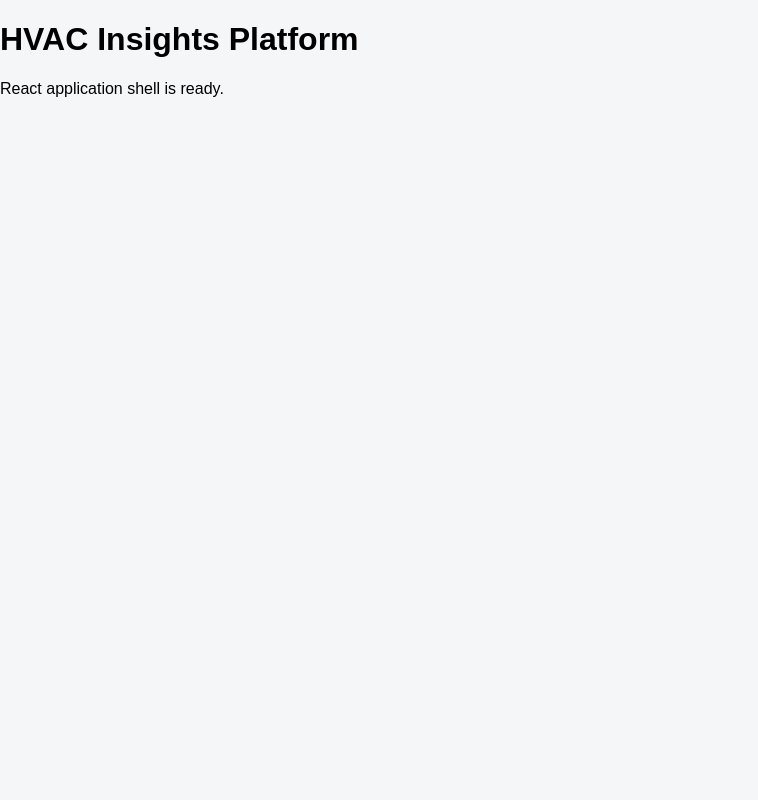
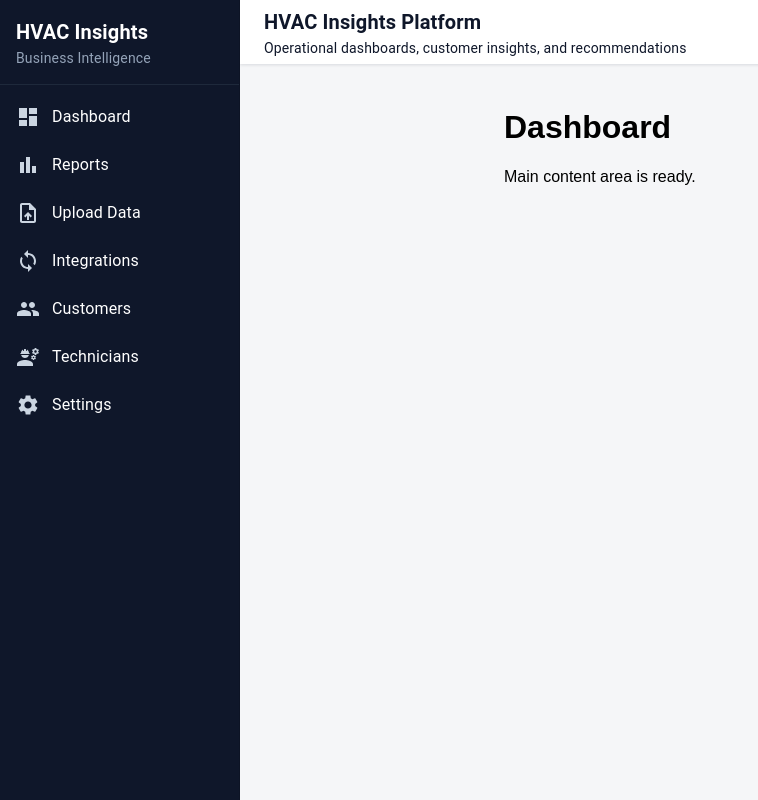
Before and after one commit to ejmccallum/hvac-insights-platform, a React (Vite) app in the folder hvac-insights-platform/: page / in a window 1280 px wide. Shown: the whole page, without its empty margins (0-758 px from the left). Built offline with nearby package versions, Linux system fonts and the light colour scheme.

Commit message:
added app layout, header, and sidebar to main app

```diff
--- a/hvac-insights-platform/src/App.tsx
+++ b/hvac-insights-platform/src/App.tsx
@@ -1,10 +1,7 @@
+import AppLayout from "./components/layout/applayout";
+
 function App() {
-  return (
-    <div>
-      <h1>HVAC Insights Platform</h1>
-      <p>React application shell is ready.</p>
-    </div>
-  );
+  return <AppLayout />;
 }
 
 export default App;
--- a/hvac-insights-platform/src/components/layout/applayout.tsx
+++ b/hvac-insights-platform/src/components/layout/applayout.tsx
@@ -0,0 +1,35 @@
+import Box from "@mui/material/Box";
+import Toolbar from "@mui/material/Toolbar";
+import Header from "./header";
+import Sidebar from "./sidebar";
+
+const drawerWidth = 240;
+
+function AppLayout() {
+  return (
+    <Box sx={{ display: "flex" }}>
+      <Sidebar />
+      <Header />
+
+      <Box
+        component="main"
+        sx={{
+          flexGrow: 1,
+          ml: `${drawerWidth}px`,
+          p: 3,
+          minHeight: "100vh",
+          backgroundColor: "#f5f6f8",
+        }}
+      >
+        <Toolbar />
+
+        <Box>
+          <h1>Dashboard</h1>
+          <p>Main content area is ready.</p>
+        </Box>
+      </Box>
+    </Box>
+  );
+}
+
+export default AppLayout;
--- a/hvac-insights-platform/src/components/layout/header.tsx
+++ b/hvac-insights-platform/src/components/layout/header.tsx
@@ -0,0 +1,34 @@
+import AppBar from "@mui/material/AppBar";
+import Box from "@mui/material/Box";
+import Toolbar from "@mui/material/Toolbar";
+import Typography from "@mui/material/Typography";
+
+const drawerWidth = 240;
+
+function Header() {
+  return (
+    <AppBar
+      position="fixed"
+      sx={{
+        width: `calc(100% - ${drawerWidth}px)`,
+        ml: `${drawerWidth}px`,
+        backgroundColor: "#ffffff",
+        color: "#0f172a",
+        boxShadow: "0 1px 3px rgba(15, 23, 42, 0.12)",
+      }}
+    >
+      <Toolbar>
+        <Box>
+          <Typography variant="h6"  sx={{ fontWeight: 700 }}>
+            HVAC Insights Platform
+          </Typography>
+          <Typography variant="body2" color="text.secondary">
+            Operational dashboards, customer insights, and recommendations
+          </Typography>
+        </Box>
+      </Toolbar>
+    </AppBar>
+  );
+}
+
+export default Header;
--- a/hvac-insights-platform/src/components/layout/sidebar.tsx
+++ b/hvac-insights-platform/src/components/layout/sidebar.tsx
@@ -0,0 +1,69 @@
+import DashboardIcon from "@mui/icons-material/Dashboard";
+import BarChartIcon from "@mui/icons-material/BarChart";
+import UploadFileIcon from "@mui/icons-material/UploadFile";
+import SyncIcon from "@mui/icons-material/Sync";
+import PeopleIcon from "@mui/icons-material/People";
+import EngineeringIcon from "@mui/icons-material/Engineering";
+import SettingsIcon from "@mui/icons-material/Settings";
+import Box from "@mui/material/Box";
+import Divider from "@mui/material/Divider";
+import Drawer from "@mui/material/Drawer";
+import List from "@mui/material/List";
+import ListItemButton from "@mui/material/ListItemButton";
+import ListItemIcon from "@mui/material/ListItemIcon";
+import ListItemText from "@mui/material/ListItemText";
+import Typography from "@mui/material/Typography";
+
+const drawerWidth = 240;
+
+const navigationItems = [
+  { label: "Dashboard", icon: <DashboardIcon /> },
+  { label: "Reports", icon: <BarChartIcon /> },
+  { label: "Upload Data", icon: <UploadFileIcon /> },
+  { label: "Integrations", icon: <SyncIcon /> },
+  { label: "Customers", icon: <PeopleIcon /> },
+  { label: "Technicians", icon: <EngineeringIcon /> },
+  { label: "Settings", icon: <SettingsIcon /> },
+];
+
+function Sidebar() {
+  return (
+    <Drawer
+      variant="permanent"
+      sx={{
+        width: drawerWidth,
+        flexShrink: 0,
+        "& .MuiDrawer-paper": {
+          width: drawerWidth,
+          boxSizing: "border-box",
+          backgroundColor: "#0f172a",
+          color: "#ffffff",
+        },
+      }}
+    >
+      <Box sx={{ p: 2 }}>
+        <Typography variant="h6"  sx={{ fontWeight: 700 }}>
+          HVAC Insights
+        </Typography>
+        <Typography variant="body2" sx={{ color: "#94a3b8" }}>
+          Business Intelligence
+        </Typography>
+      </Box>
+
+      <Divider sx={{ borderColor: "#1e293b" }} />
+
+      <List>
+        {navigationItems.map((item) => (
+          <ListItemButton key={item.label}>
+            <ListItemIcon sx={{ color: "#cbd5e1" }}>
+              {item.icon}
+            </ListItemIcon>
+            <ListItemText primary={item.label} />
+          </ListItemButton>
+        ))}
+      </List>
+    </Drawer>
+  );
+}
+
+export default Sidebar;
```
